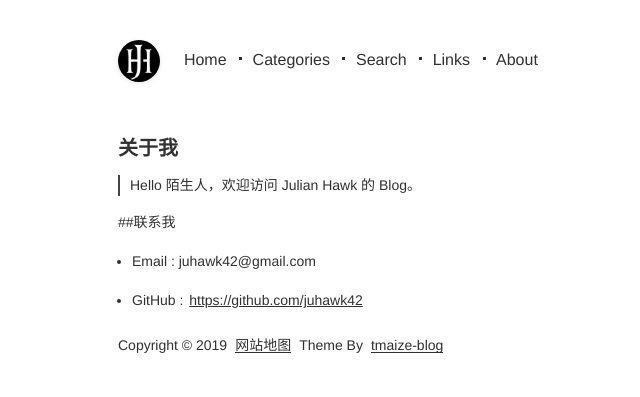
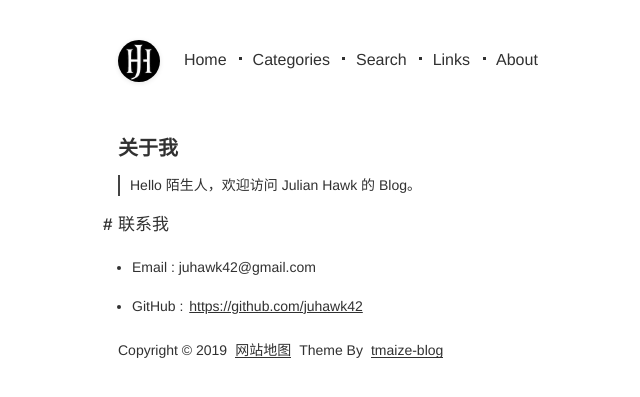
Before and after one commit to juhawk42/juhawk42.github.io, a Jekyll site: the page built from pages/about.md, in a window 1280 px wide. Shown: the top 397 px of the page, without its empty margins (242-882 px from the left). Built offline with Jekyll 4.4.1, drawn with Linux system fonts in a browser that asks for light colours.

```diff
--- a/pages/about.md
+++ b/pages/about.md
@@ -6,7 +6,7 @@ title: 关于我
 
 > Hello 陌生人，欢迎访问 Julian Hawk 的 Blog。
 
-##联系我
+# 联系我
 
 - Email : juhawk42@gmail.com
 
```
